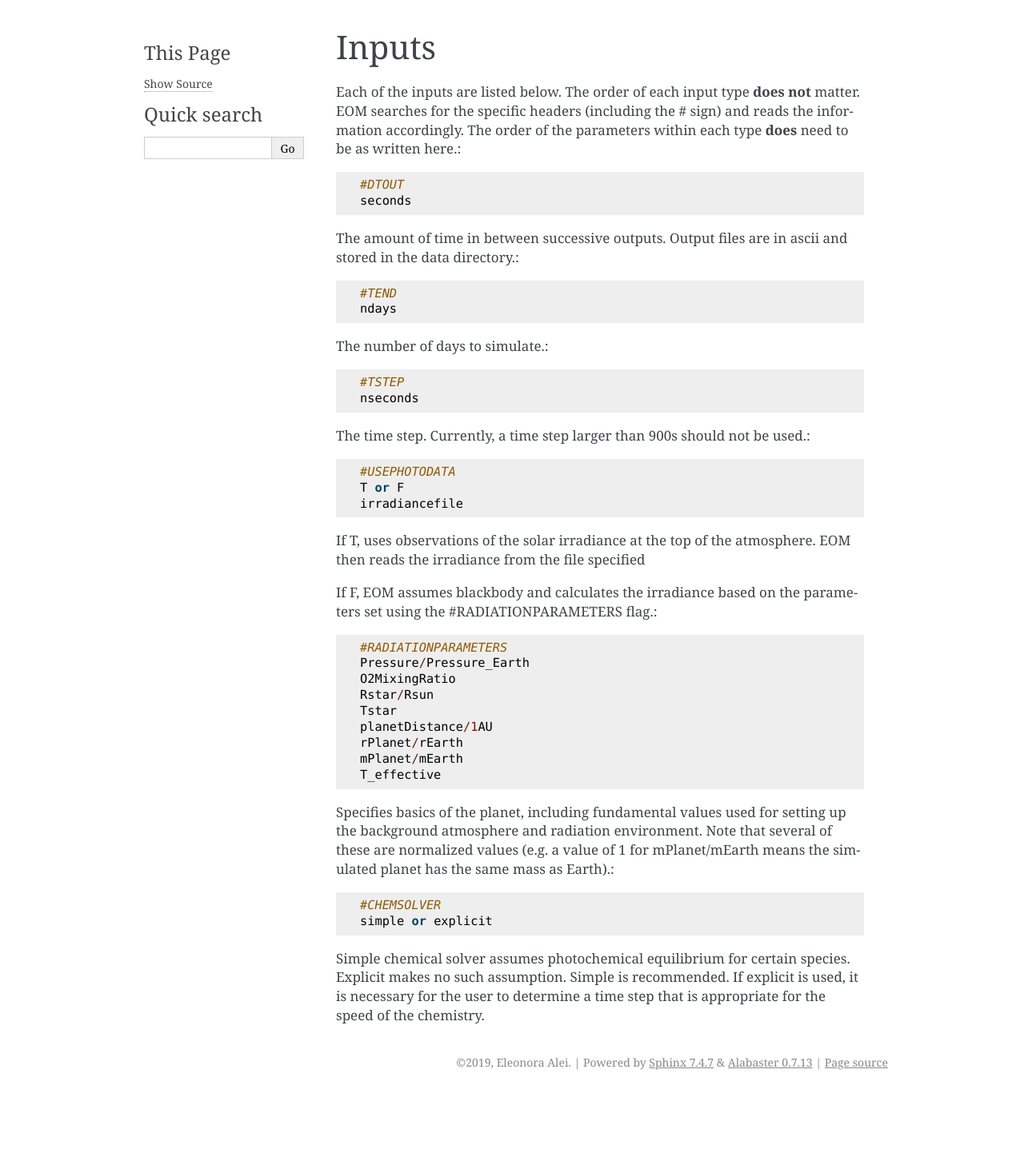
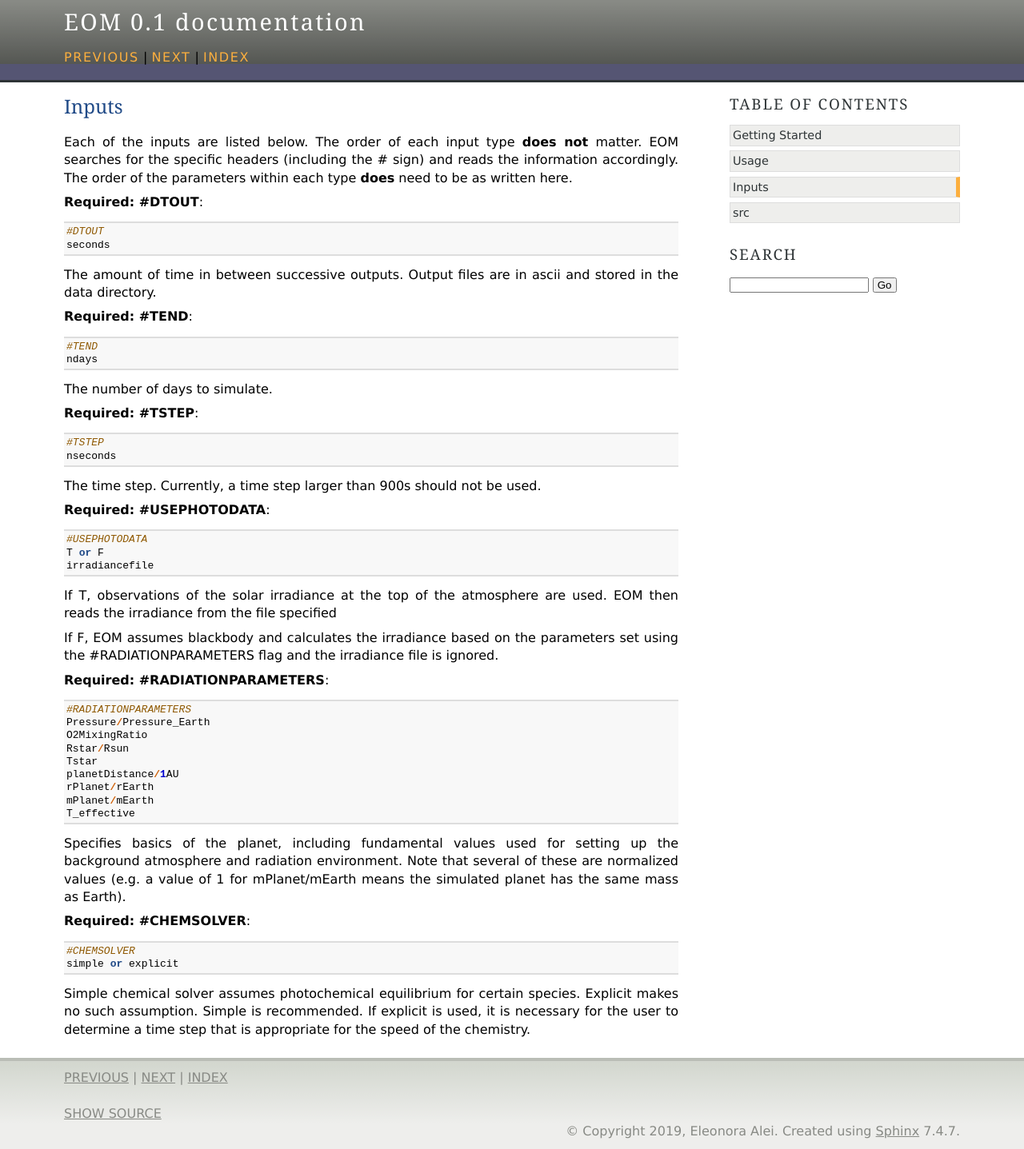
Before and after one commit to dpawlows/ozone, a Sphinx documentation site: the page built from docs/inputs.rst, in a window 1280 px wide. Shown: the whole page at 80% size. Built offline with Sphinx 7.4.7, drawn with Linux system fonts in a browser that asks for light colours; pages that are not in the unit, such as notebooks, are missing from menus; the version number could not be read and is left out; before the commit the page ends 1368 px from its top, so only the background shows below that.

Commit message:
updated docs

```diff
--- a/docs/conf.py
+++ b/docs/conf.py
@@ -14,6 +14,7 @@
 #
 import os
 import sys
+import guzzle_sphinx_theme
 sys.path.insert(0, os.path.abspath('../src/'))
 sys.path.insert(0, os.path.abspath('../input/'))
 
@@ -79,8 +80,8 @@ pygments_style = None
 # The theme to use for HTML and HTML Help pages.  See the documentation for
 # a list of builtin themes.
 #
-html_theme = 'alabaster'
-
+#html_theme = 'alabaster'
+html_theme = 'agogo'
 # Theme options are theme-specific and customize the look and feel of a theme
 # further.  For a list of options available for each theme, see the
 # documentation.
@@ -101,6 +102,7 @@ html_static_path = ['_static']
 # 'searchbox.html']``.
 #
 # html_sidebars = {}
+
 
 
 # -- Options for HTMLHelp output ---------------------------------------------
--- a/docs/inputs.rst
+++ b/docs/inputs.rst
@@ -6,35 +6,48 @@ Inputs
 Each of the inputs are listed below.  The order of each input type
 **does not** matter.  EOM searches for the specific headers (including
 the # sign) and reads the information accordingly.  The order of
-the parameters within each type **does** need to be as written here.::
+the parameters within each type **does** need to be as written here.
+
+**Required: #DTOUT**::
 
   #DTOUT
   seconds
 
 The amount of time in between successive outputs.  Output
-files are in ascii and stored in the data directory.::
+files are in ascii and stored in the data directory.
+
+**Required: #TEND**::
 
   #TEND
   ndays
 
-The number of days to simulate.::
+The number of days to simulate.
+
+**Required: #TSTEP**::
 
   #TSTEP
   nseconds
 
 The time step.  Currently, a time step larger than 900s should
-not be used.::
+not be used.
+
+.. _photodata:
+
+**Required: #USEPHOTODATA**::
 
   #USEPHOTODATA
   T or F
   irradiancefile
 
-If T, uses observations of the solar irradiance at the
-top of the atmosphere.  EOM then reads the irradiance
+If T, observations of the solar irradiance at the
+top of the atmosphere are used.  EOM then reads the irradiance
 from the file specified
 
 If F, EOM assumes blackbody and calculates the irradiance
-based on the parameters set using the #RADIATIONPARAMETERS flag.::
+based on the parameters set using the #RADIATIONPARAMETERS flag
+and the irradiance file is ignored.
+
+**Required: #RADIATIONPARAMETERS**::
 
   #RADIATIONPARAMETERS
   Pressure/Pressure_Earth
@@ -50,7 +63,9 @@ Specifies basics of the planet, including fundamental values used
 for setting up the background atmosphere and radiation environment.
 Note that several of these are normalized values (e.g. a value of
 1 for mPlanet/mEarth means the simulated planet has the same mass as
-Earth).::
+Earth).
+
+**Required: #CHEMSOLVER**::
 
   #CHEMSOLVER
   simple or explicit
```
Also changed, not shown: docs/gettingstarted.rst (+12 -2 lines).
